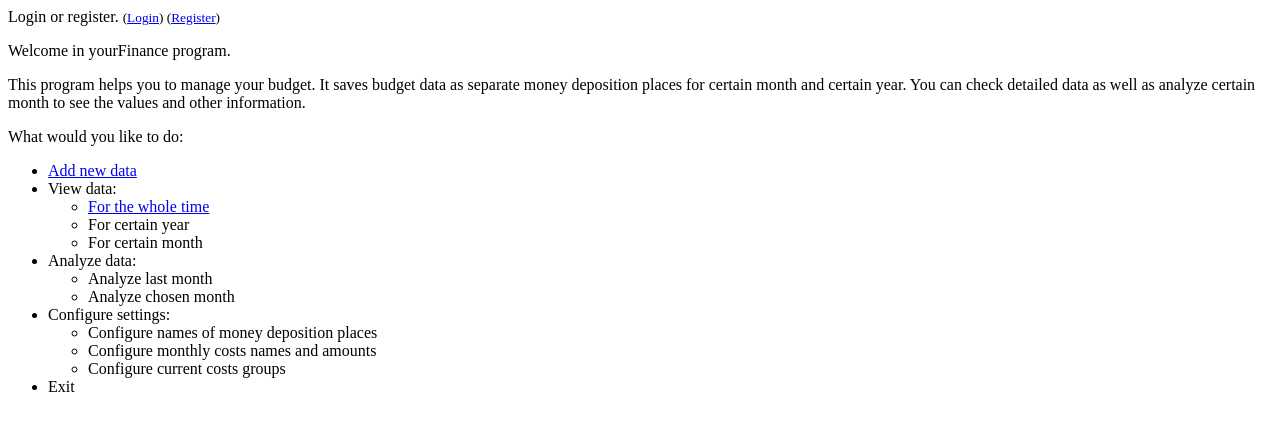
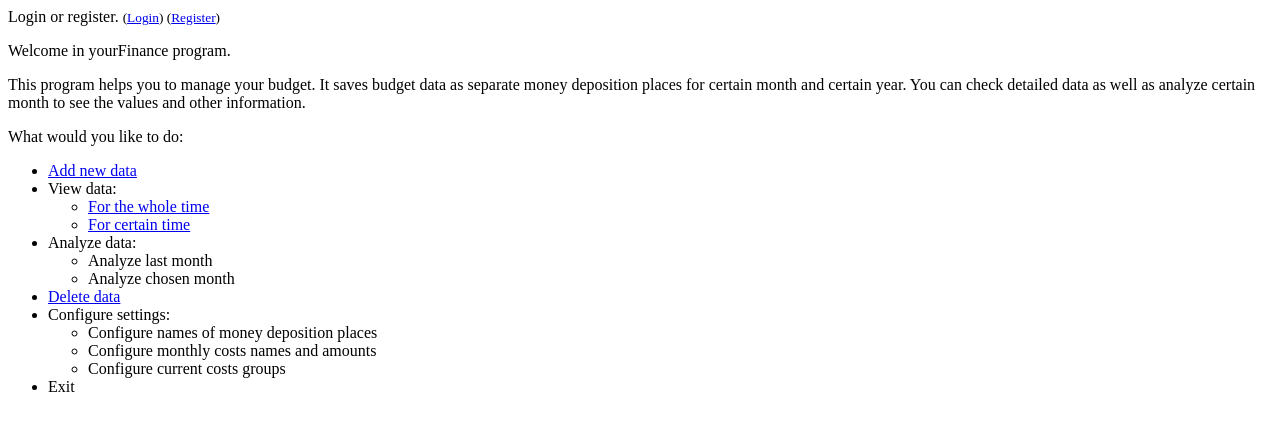
Before and after one commit to InPursuitPL/Django-yourFinance, a Django app: page / in a window 1280 px wide. Shown: the top 431 px of the page. Run offline with Django 3.2, Linux system fonts and the light colour scheme.

Commit message:
Basic view data and delete data functionalities added.

```diff
--- a/yourFinance/forms.py
+++ b/yourFinance/forms.py
@@ -5,6 +5,10 @@ from django.contrib.auth.models import User
 from django.core.exceptions import ObjectDoesNotExist
 from .models import Stash
 
+
+class PeriodForm(forms.Form):
+    startDate = forms.DateField(label='Start date')
+    endDate = forms.DateField(label='End date')
 
 class DateForm(forms.Form):
     date = forms.DateField()
--- a/yourFinance/templates/yourFinance/add_data.html
+++ b/yourFinance/templates/yourFinance/add_data.html
@@ -1,5 +1,6 @@
 {% extends 'yourFinance/base.html' %}
 {% block content %}
+<p>Date should be in format yyyy-mm-dd</p>
 <form method="post" action=".">
 	{% csrf_token %}
 	{{ form }}
--- a/yourFinance/templates/yourFinance/index.html
+++ b/yourFinance/templates/yourFinance/index.html
@@ -12,14 +12,14 @@
 	<li>View data:</li>
 	<ul>
 		<li><a href="/view_all_data">For the whole time</a></li>
-		<li>For certain year</li>
-		<li>For certain month</li>
+		<li><a href="/view_certain_data">For certain time</a></li>
 	</ul>
 	<li>Analyze data:</li>
 	<ul>
 		<li>Analyze last month</li>
 		<li>Analyze chosen month</li>
 	</ul>
+	<li><a href="/delete_data">Delete data</a></li>
 	<li>Configure settings:</li>
 	<ul>
 		<li>Configure names of money deposition places</li>
--- a/yourFinance/templates/yourFinance/success.html
+++ b/yourFinance/templates/yourFinance/success.html
@@ -1,6 +1,7 @@
 {% extends 'yourFinance/base.html' %}
 {% block content %}
 <p>Success!</p>
+{{ templateText }}
 <br>
 <button type="button"><a href="/">Back to main page.</a></button>
 {% endblock content %}
--- a/yourFinance/templates/yourFinance/view_data.html
+++ b/yourFinance/templates/yourFinance/view_data.html
@@ -2,9 +2,9 @@
 {% block content %}
 	{% for stash in stashes %}
 		<div class="stash">
-			{{stash.date}}<br>
-			{{stash.name}}<br>
-			{{stash.amount}}<br>
+			{{stash.date}}
+			{{stash.name}}
+			{{stash.amount}}
 			<br>
 		</div>
 	{% endfor %}
--- a/yourFinance/urls.py
+++ b/yourFinance/urls.py
@@ -6,4 +6,6 @@ urlpatterns = [
     url(r'^accounts/register/$', views.register_page, name='register'),
     url(r'^add_data/$', views.add_data, name='add data'),
     url(r'^view_all_data/$', views.view_all_data, name = 'view all data'),
+    url(r'^view_certain_data/$', views.view_certain_data, name='view certain data'),
+    url(r'^delete_data/$', views.delete_data, name='delete data'),
 ]
--- a/yourFinance/views.py
+++ b/yourFinance/views.py
@@ -4,7 +4,7 @@ from django.contrib.auth.decorators import login_required
 from django.forms import modelformset_factory
 
 from .models import Stash
-from .forms import RegistrationForm, StashForm, DateForm
+from .forms import RegistrationForm, StashForm, DateForm, PeriodForm
 
 
 def make_initial_list(elementName, choicesTuple):
@@ -59,3 +59,45 @@ def add_data(request):
 def view_all_data(request):
     stashes = Stash.objects.filter(user=request.user).order_by('date')
     return render(request, 'yourFinance/view_data.html', {'stashes': stashes})
+
+@login_required
+def view_certain_data(request):
+    templateText = 'Provie start and end date to view data in certain period of time.'
+    if request.method == 'POST':
+        form = PeriodForm(request.POST)
+        if form.is_valid():
+            stashes = Stash.objects.filter(
+                user=request.user,
+                date__range=(form.cleaned_data['startDate'],
+                             form.cleaned_data['endDate'])
+            ).order_by('date')
+            return render(request, 'yourFinance/view_data.html', {'stashes': stashes})
+        else:
+            return render(request, 'yourFinance/choose_time.html',
+                          {'form': form, 'templateText': templateText, 'buttonName': 'Show'})
+    form = PeriodForm()
+    return render(request, 'yourFinance/choose_time.html',
+                  {'form': form, 'templateText': templateText, 'buttonName': 'Show'})
+
+@login_required
+def delete_data(request):
+    templateText = 'Warning! Data from certain period of time will be deleted!'
+    if request.method == 'POST':
+        form = PeriodForm(request.POST)
+        if form.is_valid():
+            stashes = Stash.objects.filter(
+                user=request.user,
+                date__range=(form.cleaned_data['startDate'],
+                             form.cleaned_data['endDate'])
+            ).order_by('date')
+            stashesAmount = len(stashes)
+            for stash in stashes:
+                stash.delete()
+            templateText = '{} entries were deleted.'.format(stashesAmount)
+            return render(request, 'yourFinance/success.html', {'templateText': templateText,})
+        else:
+            return render(request, 'yourFinance/choose_time.html',
+                          {'form': form, 'templateText': templateText, 'buttonName': 'Delete'})
+    form = PeriodForm()
+    return render(request, 'yourFinance/choose_time.html',
+                  {'form': form, 'templateText': templateText, 'buttonName': 'Delete'})
```
Also changed, not shown: yourFinance/templates/yourFinance/choose_time.html (added, +10 -0 lines), 1 other file.
